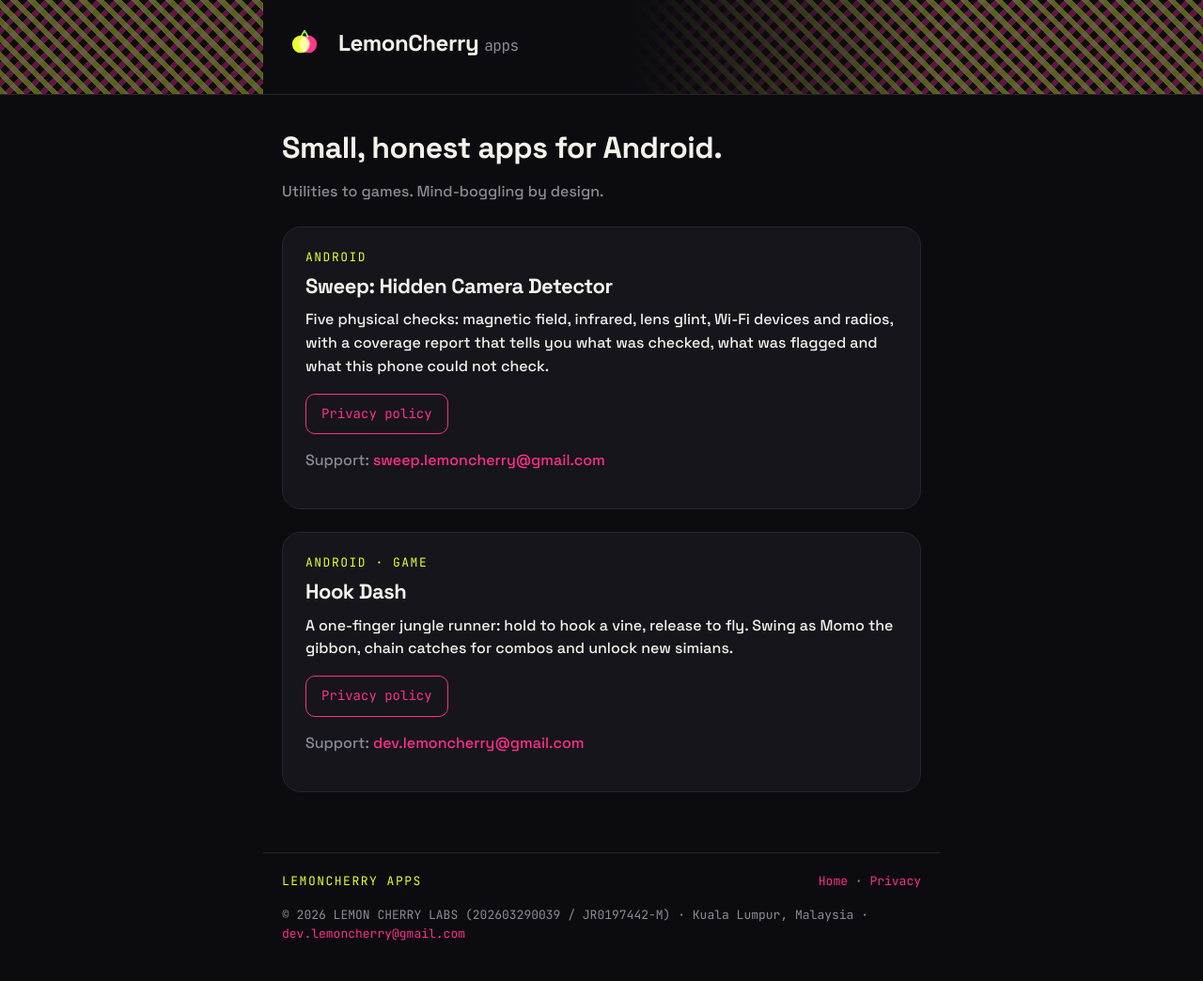
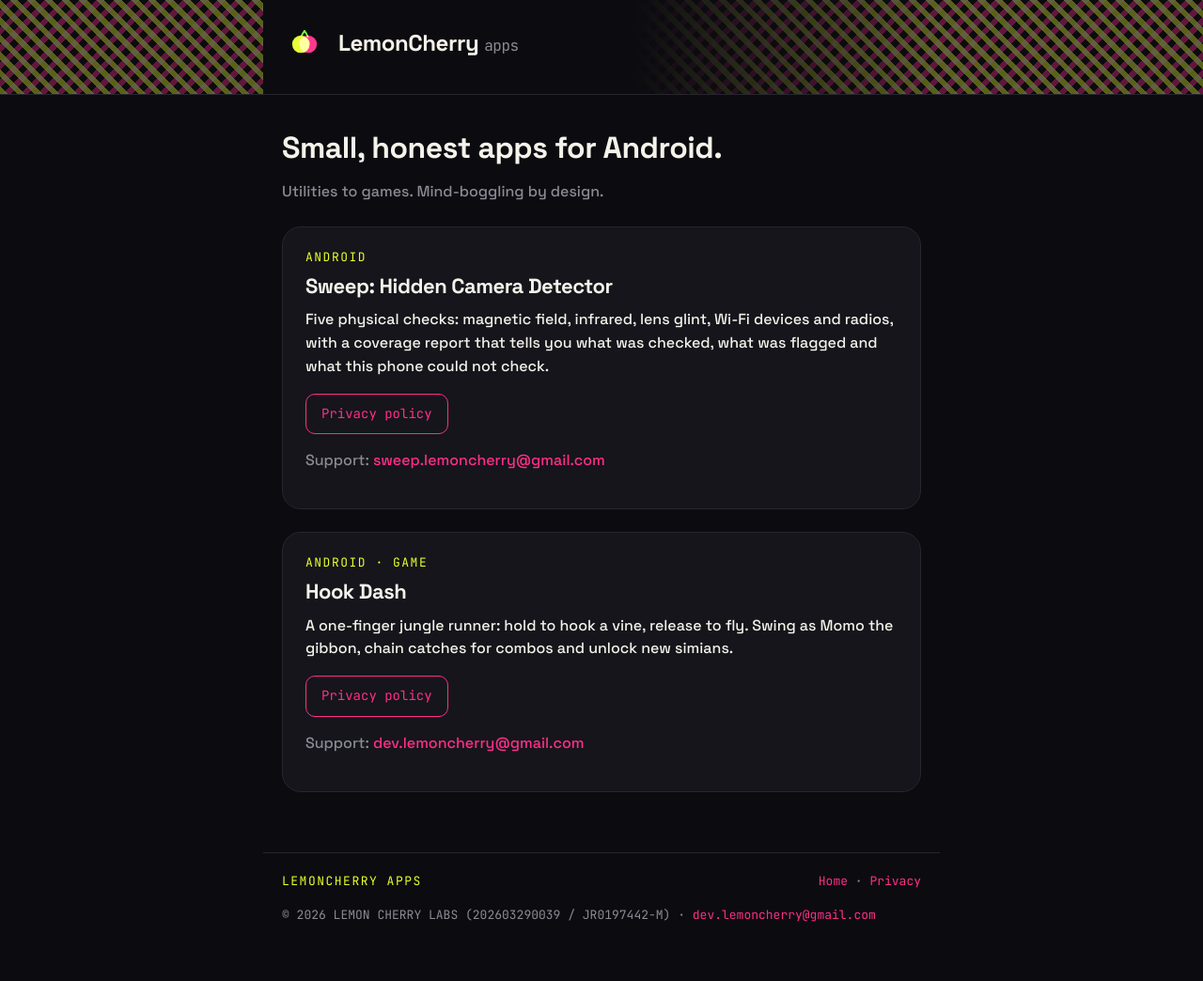
Before and after one commit to lemoncherryapps/lemoncherryapps.github.io, a Jekyll site: the page built from index.md, in a window 1280 px wide. Shown: the whole page at 94% size. Built offline with Jekyll 4.4.1, drawn with Linux system fonts in a browser that asks for light colours.

Commit message:
Remove location from footer
Co-Authored-By: Claude Opus 5.5 <noreply@anthropic.com>
Claude-Session: https://claude.ai/code/session_01KR72s4W2qfgcaEJdYccu48

```diff
--- a/_layouts/default.html
+++ b/_layouts/default.html
@@ -37,7 +37,7 @@
 <footer class="wrap site-footer">
   <span class="label">LemonCherry Apps</span>
   <nav><a href="/">Home</a> · <a href="/privacy/">Privacy</a></nav>
-  <p class="legal">© {{ 'now' | date: '%Y' }} LEMON CHERRY LABS (202603290039 / JR0197442-M) · Kuala Lumpur, Malaysia · <a href="mailto:dev.lemoncherry@gmail.com">dev.lemoncherry@gmail.com</a></p>
+  <p class="legal">© {{ 'now' | date: '%Y' }} LEMON CHERRY LABS (202603290039 / JR0197442-M) · <a href="mailto:dev.lemoncherry@gmail.com">dev.lemoncherry@gmail.com</a></p>
 </footer>
 </body>
 </html>
```
